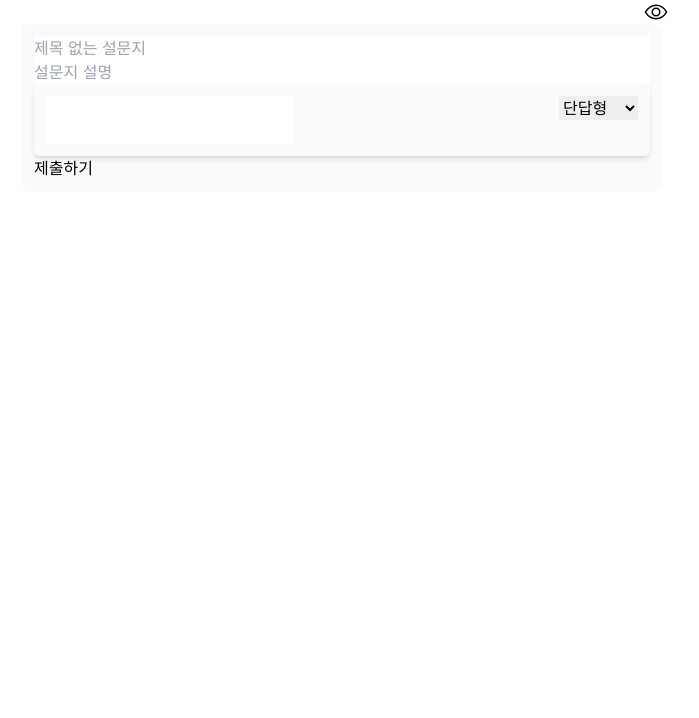
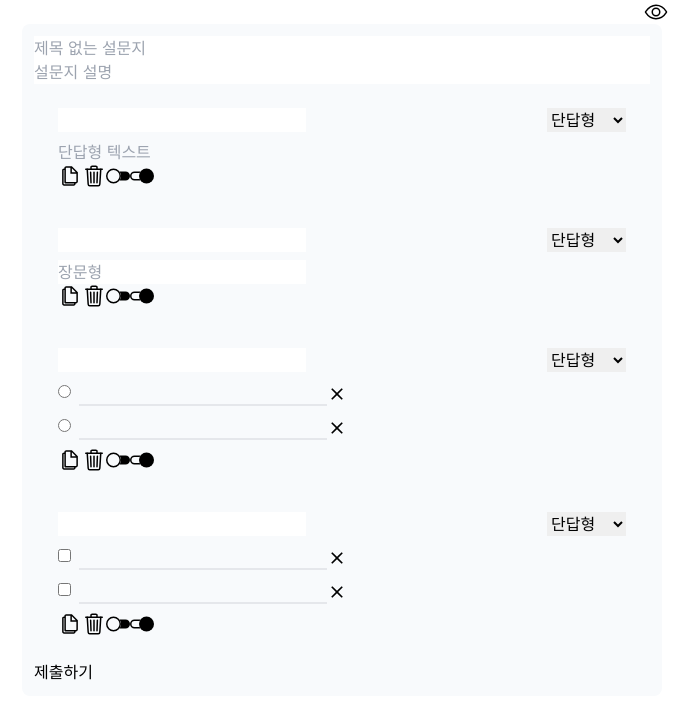
Before and after one commit to jooheekim0713/google-form, a React (Create React App) app: page / in a window 1280 px wide. Shown: the top 718 px of the page, without its empty margins (298-997 px from the left). Built offline with nearby package versions, Linux system fonts and the light colour scheme.

Commit message:
[ FEAT ] : 설문 유형별 질문지 화면 구현
Question 컴포넌트 유형별 화면 구현

```diff
--- a/src/components/Question.tsx
+++ b/src/components/Question.tsx
@@ -1,26 +1,116 @@
-import React, { useRef } from 'react';
+import { useAppSelector, useAppDispatch } from '../app/hooks';
+import { selectQuestion } from '../redux/question/questionSlice';
+import { IoTrashOutline } from 'react-icons/io5';
+import { BsToggle2Off, BsToggle2On } from 'react-icons/bs';
+import { IoMdClose } from 'react-icons/io';
+import { IoMdCopy } from 'react-icons/io';
 import { useState } from 'react';
+import React from 'react';
 
 const Question = () => {
-  const [option, setOption] = useState();
   const handleSelect = (e: React.ChangeEvent<HTMLSelectElement>) => {
-    console.log(e.target.value);
+    let selected = e.target.value;
   };
+  const questions = useAppSelector(selectQuestion);
+  console.log(questions);
 
   return (
-    <section className="shadow-md rounded-md p-3">
-      <div className="flex justify-between ">
+    <>
+      <section className="p-4 m-2">
+        <div className="flex justify-between mb-2">
           <input type="text" name="question-title" className="block" />
           <select className="block" onChange={handleSelect}>
-          <option value="short">단답형</option>
-          <option value="essay">장문형</option>
-          <option value="multiple">객관식</option>
-          <option value="checkbox">체크박스</option>
+            <option value="text">단답형</option>
+            <option value="textarea">장문형</option>
+            <option value="radio">객관식</option>
+            <option value="checkBox">체크박스</option>
             <option value="dropdown">드롭다운</option>
           </select>
         </div>
-      <input type="text" name="" id="" />
+        <input type="text" className="bg-inherit" placeholder="단답형 텍스트" />
+        <div className="flex text-2xl">
+          <IoMdCopy />
+          <IoTrashOutline />
+          <BsToggle2Off />
+          <BsToggle2On />
+        </div>
       </section>
+      <section className="p-4 m-2">
+        <div className="flex justify-between mb-2">
+          <input type="text" name="question-title" className="block" />
+          <select className="block" onChange={handleSelect}>
+            <option value="text">단답형</option>
+            <option value="textarea">장문형</option>
+            <option value="radio">객관식</option>
+            <option value="checkBox">체크박스</option>
+            <option value="dropdown">드롭다운</option>
+          </select>
+        </div>
+        <input type="text" name="" id="" placeholder="장문형" />
+        <div className="flex text-2xl">
+          <IoMdCopy />
+          <IoTrashOutline />
+          <BsToggle2Off />
+          <BsToggle2On />
+        </div>
+      </section>
+      <section className="p-4 m-2">
+        <div className="flex justify-between mb-2">
+          <input type="text" name="question-title" className="block" />
+          <select className="block" onChange={handleSelect}>
+            <option value="text">단답형</option>
+            <option value="textarea">장문형</option>
+            <option value="radio">객관식</option>
+            <option value="checkBox">체크박스</option>
+            <option value="dropdown">드롭다운</option>
+          </select>
+        </div>
+        <div className="mb-2">
+          <input type="radio" name="" id="" className="mr-2" />
+          <input type="text" name="" id="" className="bg-inherit border-b-2 " />
+          <IoMdClose className="inline text-xl" />
+        </div>
+        <div className="mb-2">
+          <input type="radio" name="" id="" className="mr-2" />
+          <input type="text" name="" id="" className="bg-inherit border-b-2 " />
+          <IoMdClose className="inline text-xl" />
+        </div>
+        <div className="flex text-2xl">
+          <IoMdCopy />
+          <IoTrashOutline />
+          <BsToggle2Off />
+          <BsToggle2On />
+        </div>
+      </section>
+      <section className="p-4 m-2">
+        <div className="flex justify-between mb-2">
+          <input type="text" name="question-title" className="block" />
+          <select className="block" onChange={handleSelect}>
+            <option value="text">단답형</option>
+            <option value="textarea">장문형</option>
+            <option value="radio">객관식</option>
+            <option value="checkBox">체크박스</option>
+            <option value="dropdown">드롭다운</option>
+          </select>
+        </div>
+        <div className="mb-2">
+          <input type="checkBox" name="" id="" className="mr-2" />
+          <input type="text" name="" id="" className="bg-inherit border-b-2 " />
+          <IoMdClose className="inline text-xl" />
+        </div>
+        <div className="mb-2">
+          <input type="checkBox" name="" id="" className="mr-2" />
+          <input type="text" name="" id="" className="bg-inherit border-b-2 " />
+          <IoMdClose className="inline text-xl" />
+        </div>
+        <div className="flex text-2xl">
+          <IoMdCopy />
+          <IoTrashOutline />
+          <BsToggle2Off />
+          <BsToggle2On />
+        </div>
+      </section>
+    </>
   );
 };
 
```
Lines whose indentation alone changed are shown as unchanged.
